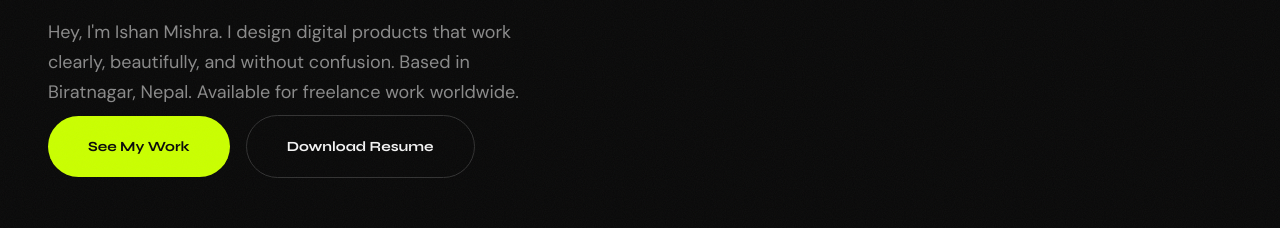
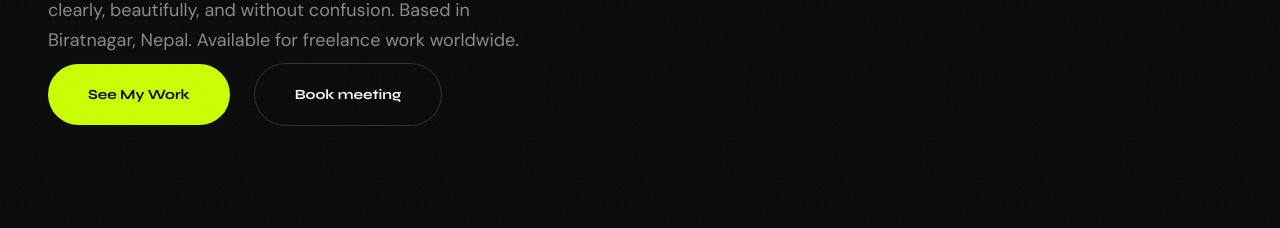
Before and after one commit to Ishan2059/my-new-portfolio, a Next.js app: page / in a window 1280 px wide. Shown: the part 406-634 px from the top of the page. Built offline with nearby package versions, Linux system fonts and the light colour scheme.

Commit message:
Book meeting

```diff
--- a/app/layout.tsx
+++ b/app/layout.tsx
@@ -91,6 +91,7 @@ export default function RootLayout({
   return (
     <html lang="en" className={`${syne.variable} ${dmSans.variable}`}>
       <head>
+        <link rel="icon" href="/favicon.ico" />
         <script
           type="application/ld+json"
           dangerouslySetInnerHTML={{ __html: JSON.stringify(jsonLd) }}
--- a/components/Hero.tsx
+++ b/components/Hero.tsx
@@ -29,7 +29,7 @@ export default function Hero() {
       </div>
 
       {/* Text content — floats on top, pointer-events-none so cursor reaches Spline */}
-      <div className="relative z-10 pointer-events-none flex items-center min-h-[100dvh] px-6 md:px-12 pt-28 md:pt-24 pb-24 md:pb-32">
+      <div className="relative z-10 pointer-events-none flex items-center min-h-[100dvh] px-6 md:px-12 pt-36 md:pt-32 pb-28 md:pb-36">
         <div className="max-w-[1280px] w-full mx-auto">
           <div className="max-w-[660px] md:max-w-[520px] lg:max-w-[600px] space-y-8">
             {/* Label */}
@@ -64,7 +64,7 @@ export default function Hero() {
 
             {/* CTA Row */}
             <div
-              className="hero-animate-cta flex flex-col sm:flex-row items-center gap-4 w-full sm:w-auto pointer-events-auto"
+              className="hero-animate-cta flex flex-col sm:flex-row items-center gap-6 w-full sm:w-auto pointer-events-auto"
             >
               <MagneticButton
                 onClick={handleWorkClick}
@@ -73,11 +73,12 @@ export default function Hero() {
                 See My Work
               </MagneticButton>
               <a
-                href="/resume.pdf"
-                download="Ishan-Mishra-Resume.pdf"
+                href="https://calendly.com/ishanmishra2059/30min"
+                target="_blank"
+                rel="noopener noreferrer"
                 className="w-full sm:w-auto border border-[#333] text-text-primary font-syne font-bold text-[14px] px-10 py-5 rounded-full hover:border-accent hover:text-accent transition-colors text-center"
               >
-                Download Resume
+                Book meeting
               </a>
             </div>
           </div>
```
